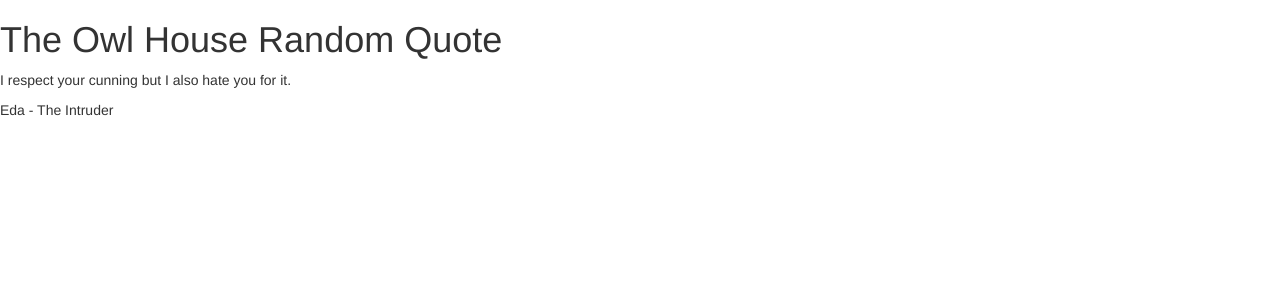
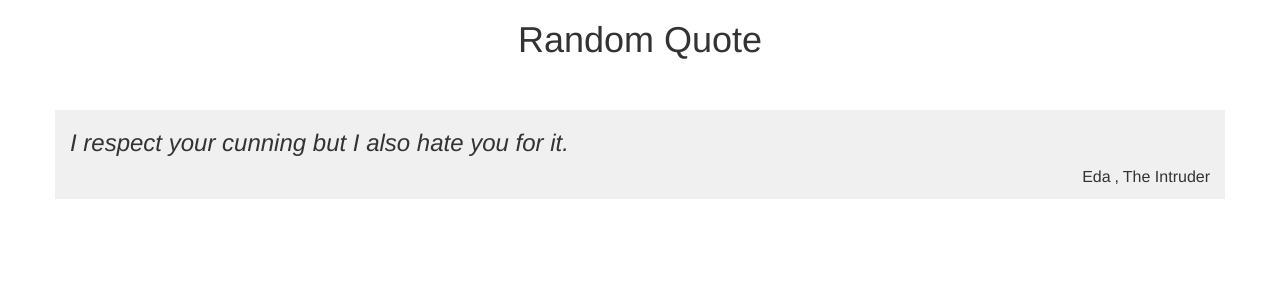
Before and after one commit to DustinJoosen/OwlHouseQuotes, a Flask app: page / in a window 1280 px wide. Shown: the part 52-352 px from the top of the page. Run offline with Flask 2, Linux system fonts and the light colour scheme; some libraries are stand-ins or nearby versions.

Commit message:
Add partial view _quote

```diff
--- a/static/css/style.css
+++ b/static/css/style.css
@@ -1,10 +1,6 @@
 :root{
 	--main-bg-color: rgb(45, 45, 45);
 	--main-fg-color: lightblue;
-}
-
-#specific_source{
-    display: none;
 }
 
 nav{
@@ -12,21 +8,46 @@
 	color: var(--main-fg-color);
 }
 
+.page_header{
+    text-align: center;
+}
+
 .nav-item{
     list-style-type: none;
     margin-top:10px;
     font-size:16px;
     border-left:1px solid var(--main-fg-color);
-    padding: 5px 5px 5px 10px;
+    padding: 5px;
+    padding-left:10px;
     cursor: pointer;
     margin-left: 5px;
 }
 .nav-item a:hover{
 	text-decoration: none;
 }
-.nav-item a, .navbar-brand{
+.nav-item a,
+.navbar-brand{
     color: var(--main-fg-color);
 }
 .nav-item:first-child{
 	border:none;
 }
+
+.quote_view{
+	background-color: rgb(240, 240, 240);
+}
+.quote_view_quote h3{
+	font-style: italic;
+}
+.quote_view_source p{
+	display: inline-block;
+	font-size:16px;
+}
+.quote_view_source{
+	float: right;
+}
+
+#random_quote_view_holder,
+#specific_quote_view_holder{
+    margin-top: 50px;
+}
--- a/templates/base.html
+++ b/templates/base.html
@@ -13,7 +13,7 @@
     </head>
     <body>
         <header>
-            {% include 'navbar.html' %}
+            {% include 'partial/_navbar.html' %}
         </header>
         <main>
             {% block body %}
--- a/templates/index.html
+++ b/templates/index.html
@@ -1,10 +1,10 @@
 {% extends 'base.html' %}
-{% block title %}The owl house quotes{% endblock %}
+{% block title %}The owl House Quotes{% endblock %}
 {% block body %}
 
-<h1>The Owl House Random Quote</h1>
-
-<p>{{ quote.Quote }}</p>
-<p>{{ quote.Source.Person }} - {{ quote.Source.Episode }}</p>
+<h1 class="page_header">Random Quote</h1>
+<div id="random_quote_view_holder">
+    {% include 'partial/_quote.html' %}
+</div>
 
 {% endblock %}
--- /dev/null
+++ b/templates/partial/_quote.html
@@ -0,0 +1,10 @@
+<div class="quote_view container">
+    <div class="quote_view_quote">
+        <h3>{{ quote.Quote }}</h3>
+    </div>
+    <div class="quote_view_source">
+        <p class="quote_view_source_person">{{ quote.Source.Person}}</p>
+        <p class="quote_view_source_separator">, </p>
+        <p class="quote_view_source_episode">{{ quote.Source.Episode }}</p>
+    </div>
+</div>
```
Also changed, not shown: templates/specific_quote.html (+5 -4 lines), templates/partial/_navbar.html (renamed from templates/navbar.html).
